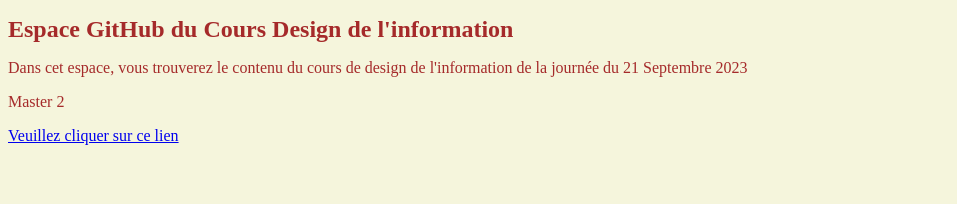
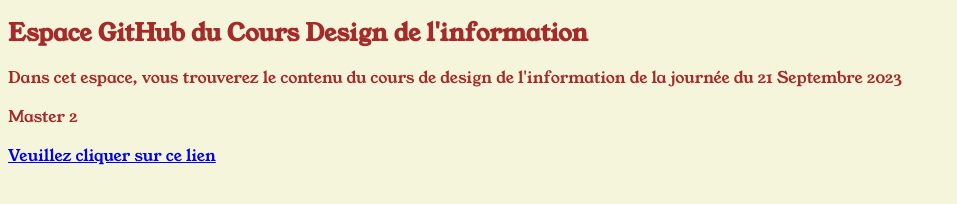
Before and after one commit to yourDM3/gsi_designinfo, a plain HTML site: page index.html in a window 1280 px wide. Shown: the whole page, without its empty margins (0-957 px from the left). Drawn offline with Linux system fonts and the light colour scheme.

Commit message:
Update index.html

```diff
--- a/index.html
+++ b/index.html
@@ -4,10 +4,17 @@
     <meta charset="UTF-8">
     <meta name="viewport" content="width=device-width, initial-scale=1.0">
     <title>Design de l'information</title>
-     <style>
+
+        <link rel="preconnect" href="https://fonts.googleapis.com">
+        <link rel="preconnect" href="https://fonts.gstatic.com" crossorigin>
+        <link href="https://fonts.googleapis.com/css2?family=Young+Serif&display=swap" rel="stylesheet">
+
+    <style>
+
         body{
             background-color: beige;
             color: brown;
+            font-family: 'Young Serif', serif;
         }
         h1 {
             font-size: 150%;
```
